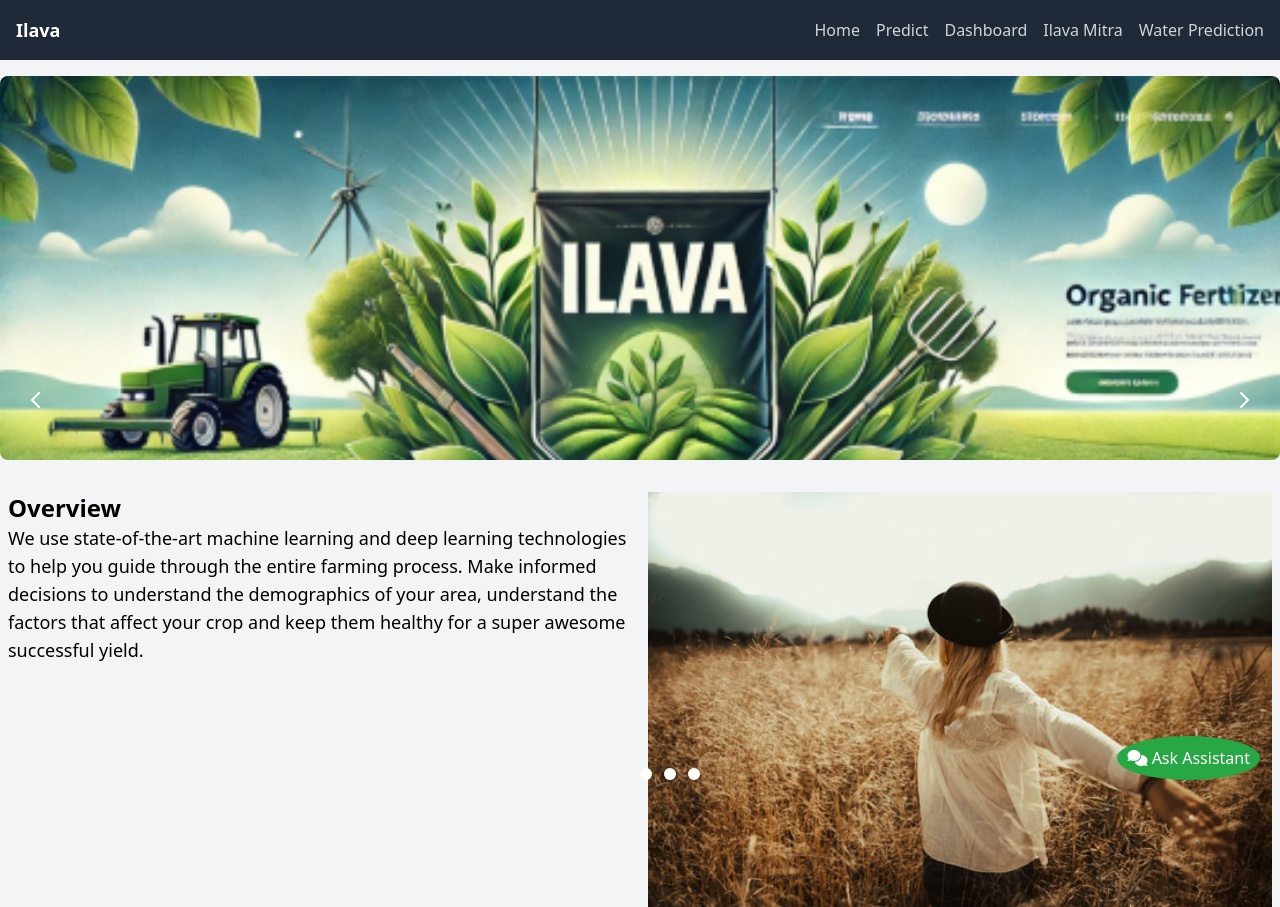
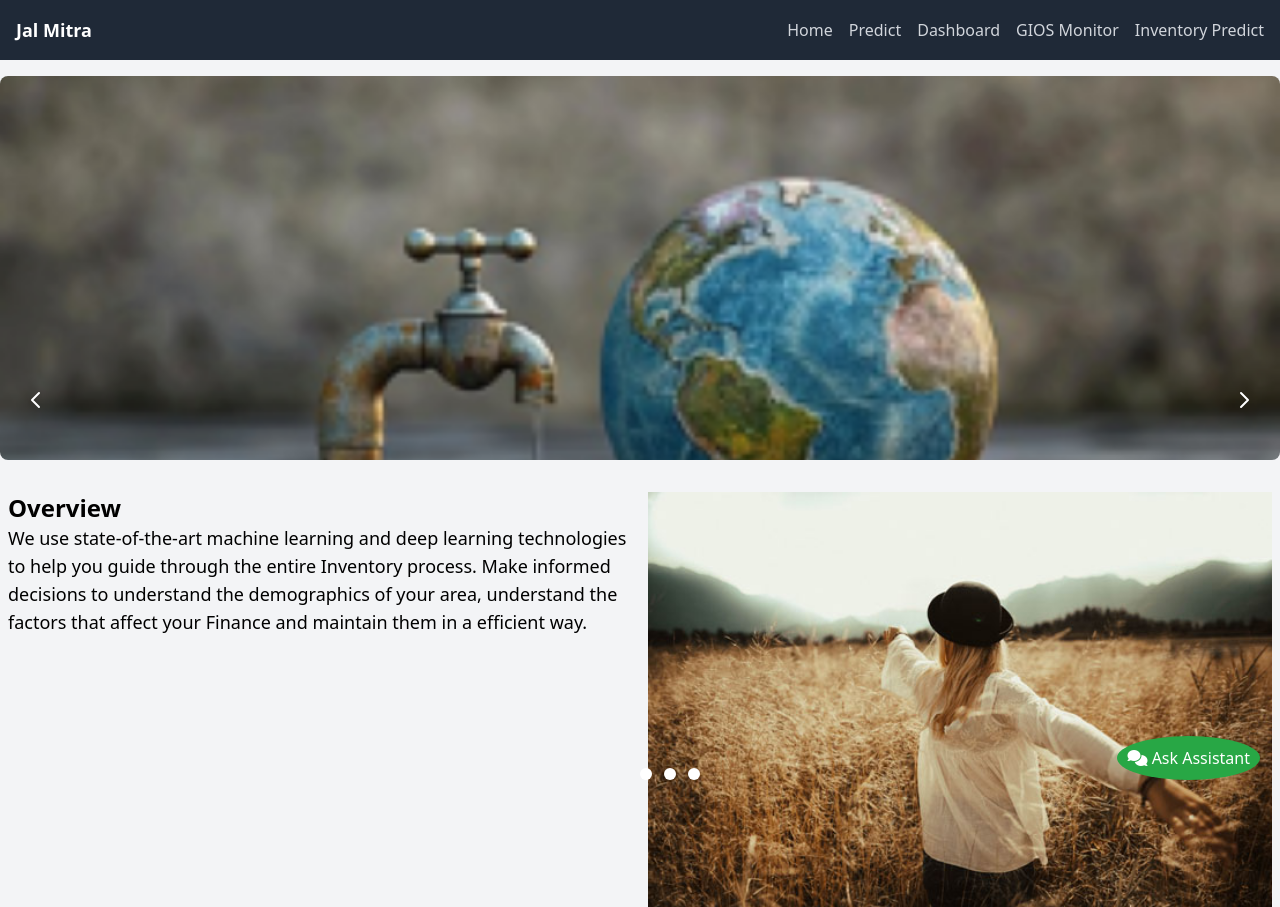
Before and after one commit to Shamantak12/Ilava, a Flask app: page / in a window 1280 px wide. Shown: the top 907 px of the page. Run offline with Flask 2, Linux system fonts and the light colour scheme; parts of the project's set-up code (start-up, migrations or seed data) failed here and were passed over; some libraries are stand-ins or nearby versions.

Commit message:
Update website title and navigation links

```diff
--- a/agricrop-main/templates/index.html
+++ b/agricrop-main/templates/index.html
@@ -12,7 +12,7 @@
   <!-- Font-Awesome -->
   <script src="https://kit.fontawesome.com/97132b68f0.js" crossorigin="anonymous"></script>
 
-  <title>Ilava</title>
+  <title>Jal Mitra</title>
 </head>
 <style>
 #ai-assistant { position: fixed; bottom: 20px; right: 20px; z-index: 1000; }
@@ -27,7 +27,7 @@
 <body class="bg-gray-100">
   <nav class="bg-gray-800 p-4">
     <div class="container mx-auto flex justify-between items-center">
-      <a class="text-white text-lg font-bold" href="/">Ilava</a>
+      <a class="text-white text-lg font-bold" href="/">Jal Mitra</a>
       <button class="text-white md:hidden" id="navbar-toggle">
         <i class="fas fa-bars"></i>
       </button>
@@ -35,8 +35,8 @@
         <a class="text-gray-300 hover:text-white" href="/">Home</a>
         <a class="text-gray-300 hover:text-white" href="/predict">Predict</a>
         <a class="text-gray-300 hover:text-white" href="/dashboard">Dashboard</a>
-        <a class="text-gray-300 hover:text-white" href="https://00b74307aa06171f9a.gradio.live">Ilava Mitra</a>
-        <a class="text-gray-300 hover:text-white" href="water_predict">Water Prediction</a>
+        <a class="text-gray-300 hover:text-white" href="https://00b74307aa06171f9a.gradio.live">GIOS Monitor</a>
+        <a class="text-gray-300 hover:text-white" href="water_predict">Inventory Predict</a>
       </div>
     </div>
   </nav>
@@ -52,7 +52,7 @@
           <img src="/static/images/3.jpg" class="block w-full" alt="...">
         </div>
         <div class="hidden duration-700 ease-in-out" data-carousel-item>
-          <img src="/static/images/5.jpg" class="block w-full" alt="...">
+          <img src="/static/images/5.jpeg" class="block w-full" alt="...">
           <div class="absolute bottom-0 left-0 right-0 p-4 bg-black bg-opacity-50 text-white">
             <h5 class="text-lg font-bold">Crop Predictor</h5>
             <p class="text-sm"><b>Predict the type of Crop to be grown</b></p>
@@ -89,7 +89,7 @@
     <div class="grid grid-cols-1 md:grid-cols-2 gap-4 mx-2">
       <div class="my-4">
         <h2 class="text-2xl font-bold">Overview<span class="text-muted"></span></h2>
-        <p class="text-lg">We use state-of-the-art machine learning and deep learning technologies to help you guide through the entire farming process. Make informed decisions to understand the demographics of your area, understand the factors that affect your crop and keep them healthy for a super awesome successful yield.</p>
+        <p class="text-lg">We use state-of-the-art machine learning and deep learning technologies to help you guide through the entire Inventory process. Make informed decisions to understand the demographics of your area, understand the factors that affect your Finance and maintain them in a efficient way.</p>
       </div>
       <div class="my-4">
         <img src="/static/images/core.jpg" class="d-block w-full" alt="...">
```
Also changed, not shown: agricrop-main/static/images/5.jpeg (added), agricrop-main/static/images/5.jpg (deleted), agricrop-main/static/images/agricrop (1).png.
